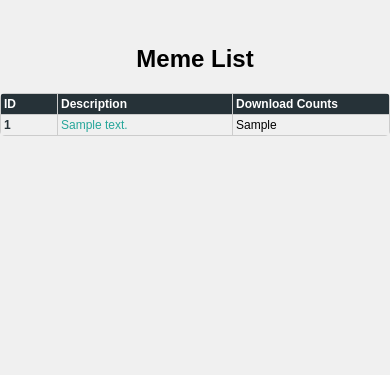
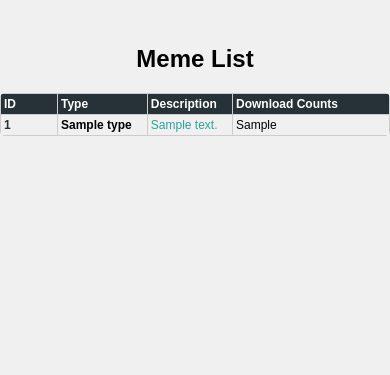
Before and after one commit to santonode/wordle-game, a Flask app: template templates/memes.html in a window 390 px wide. Shown: the part 45-420 px from the top of the page. Run offline with Flask 3, Linux system fonts and the light colour scheme; the template is opened without the code that fills it: most values are stand-ins (such as "Sample title", 1, 10 or a date in 2020); parts of the project's set-up code (start-up, migrations or seed data) failed here and were passed over; some libraries are stand-ins or nearby versions.

Commit message:
Update memes.html

```diff
--- a/templates/memes.html
+++ b/templates/memes.html
@@ -88,7 +88,11 @@
             width: 50px;
         }
         .meme-table .meme-description {
-            width: 700px; /* Increased width to accommodate link */
+            width: 500px; /* Adjusted width to accommodate new column */
+        }
+        .meme-table .meme-type {
+            font-weight: bold;
+            width: 100px;
         }
         .meme-table .meme-download-counts {
             width: 150px;
@@ -116,6 +120,9 @@
             .meme-table .meme-description {
                 width: auto;
             }
+            .meme-table .meme-type {
+                width: auto;
+            }
         }
     </style>
 </head>
@@ -129,6 +136,7 @@
             <thead>
                 <tr>
                     <th>ID</th>
+                    <th>Type</th>
                     <th>Description</th>
                     <th>Download Counts</th>
                 </tr>
@@ -137,6 +145,7 @@
                 {% for meme in memes %}
                     <tr>
                         <td class="meme-id">{{ meme.meme_id }}</td>
+                        <td class="meme-type">{{ meme.type }}</td>
                         <td class="meme-description"><a href="{{ meme.meme_url }}" target="_blank">{{ meme.meme_description }}</a></td>
                         <td class="meme-download-counts">{{ meme.meme_download_counts }}</td>
                     </tr>
```
